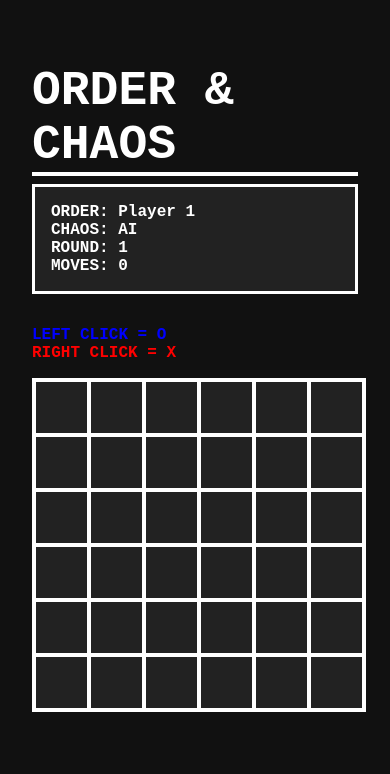
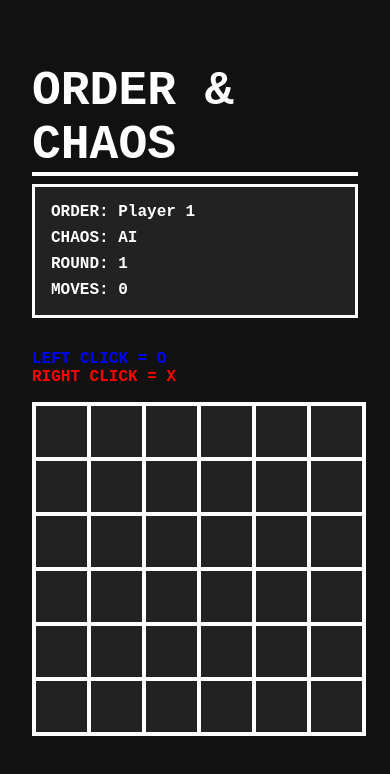
Before and after one commit to b1rdhead/Order-and-Chaos, a React (Vite) app: page / in a window 390 px wide. Shown: the top 774 px of the page. Built offline with nearby package versions, Linux system fonts and the light colour scheme.

Commit message:
Enhance status bar styles for mobile responsiveness
Added media query for responsive status bar styling.

```diff
--- a/src/index.css
+++ b/src/index.css
@@ -28,13 +28,26 @@ h1 {
 
 .status-bar {
   display: flex;
-  flex-direction: column;
   justify-content: space-between;
   border: 3px solid var(--dark);
   background: #222;
   padding: 1rem;
   margin-bottom: 2rem;
   font-weight: bold;
+}
+
+@media (max-width: 500px) {
+  .status-bar {
+    display: flex;
+    flex-direction: column;
+    gap: 0.5rem;
+    justify-content: space-between;
+    border: 3px solid var(--dark);
+    background: #222;
+    padding: 1rem;
+    margin-bottom: 2rem;
+    font-weight: bold;
+  }
 }
 
 .controls {
```
